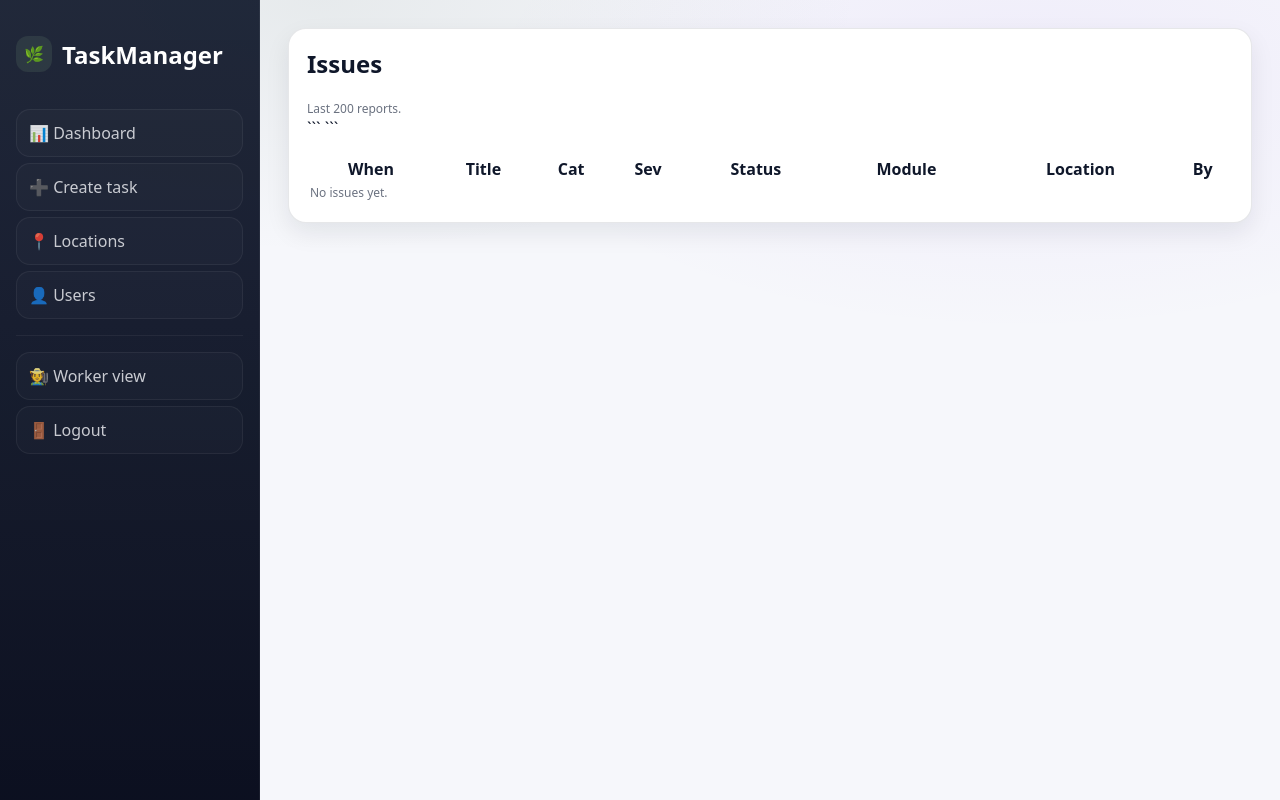
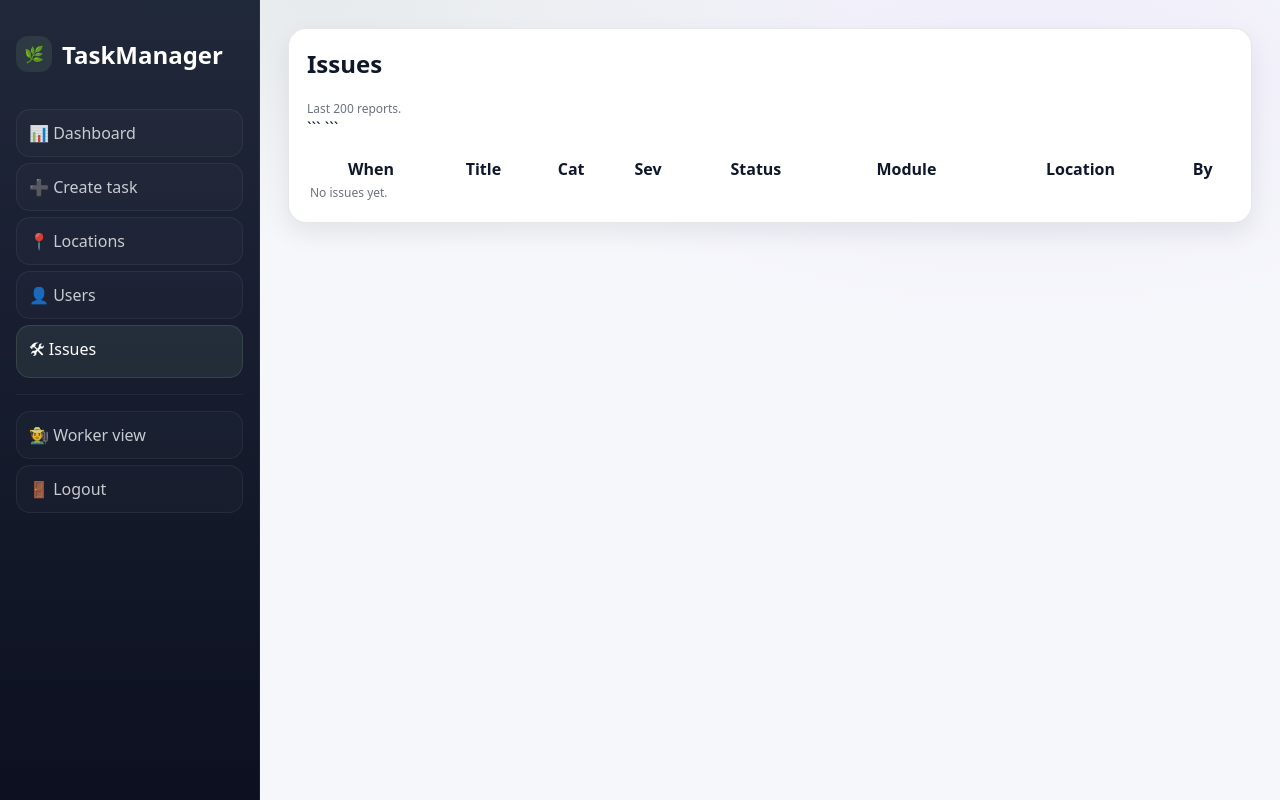
Before and after one commit to 1g0rb/taskmanager, a Flask app: page /admin/issues in a window 1280 px wide. Run offline with Flask 3, Linux system fonts and the light colour scheme; data comes from the database, SQL or seed files in the repository; data that the repository does not hold is empty.

Commit message:
Add Issues link to admin sidebar

```diff
--- a/templates/partials/_sidebar.html
+++ b/templates/partials/_sidebar.html
@@ -11,6 +11,8 @@
     <a class="{{ 'active' if request.endpoint=='admin_task_new' else '' }}" href="{{ url_for('admin_task_new') }}">➕ Create task</a>
     <a class="{{ 'active' if request.endpoint=='admin_locations' else '' }}" href="{{ url_for('admin_locations') }}">📍 Locations</a>
     <a class="{{ 'active' if request.endpoint=='admin_users' else '' }}" href="{{ url_for('admin_users') }}">👤 Users</a>
+    <a class="{{ 'active' if request.endpoint=='admin_issues' else '' }}"
+     href="{{ url_for('admin_issues') }}">🛠 Issues</a>
 
     <hr style="margin:16px 0; opacity:.7;">
 
```
